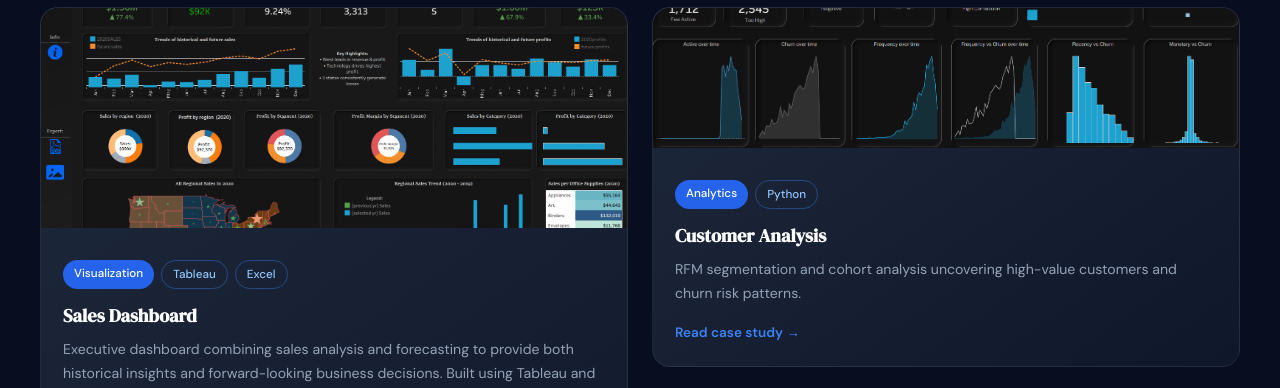
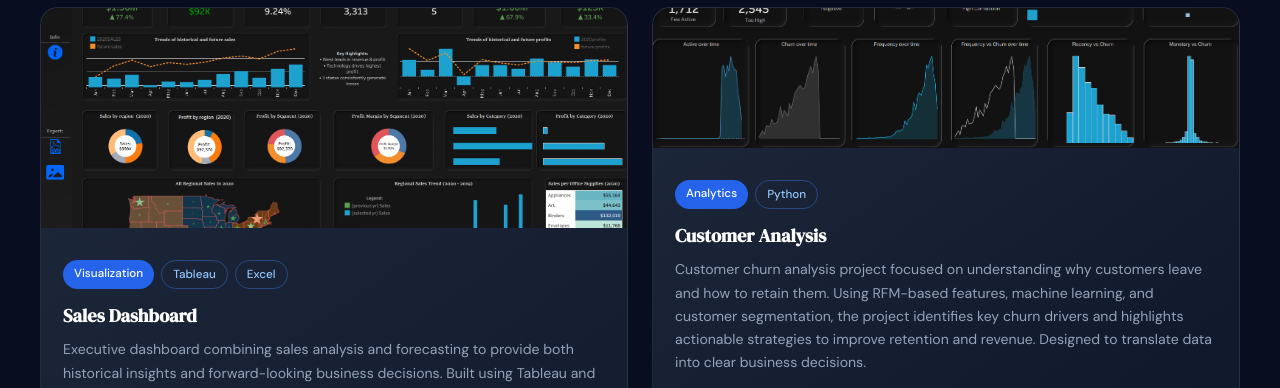
Before and after one commit to timmaina-devhub/timmaina-devhub.github.io, a Jekyll site: the page built from index.md, in a window 1280 px wide and 900 px high, scrolled down 1816 px, cut to the strip 0-388 px from the top of the window. Built offline with Jekyll 4.4.1, drawn with Linux system fonts in a browser that asks for light colours.

Commit message:
Update index.md

```diff
--- a/index.md
+++ b/index.md
@@ -171,7 +171,7 @@ title: Home
               <span class="tag tag--outline">Python</span>
             </div>
             <h3>Customer Analysis</h3>
-            <p>RFM segmentation and cohort analysis uncovering high-value customers and churn risk patterns.</p>
+            <p>Customer churn analysis project focused on understanding why customers leave and how to retain them. Using RFM-based features, machine learning, and customer segmentation, the project identifies key churn drivers and highlights actionable strategies to improve retention and revenue. Designed to translate data into clear business decisions.</p>
             <span class="h-proj__cta">Read case study →</span>
           </div>
         </a>
```
